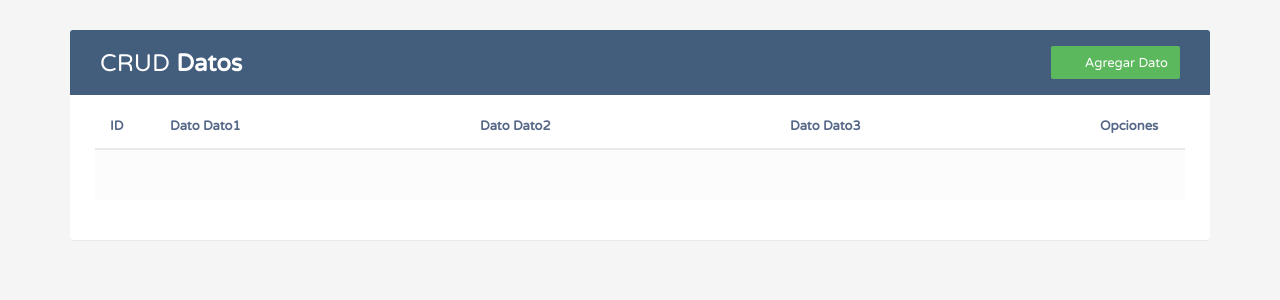
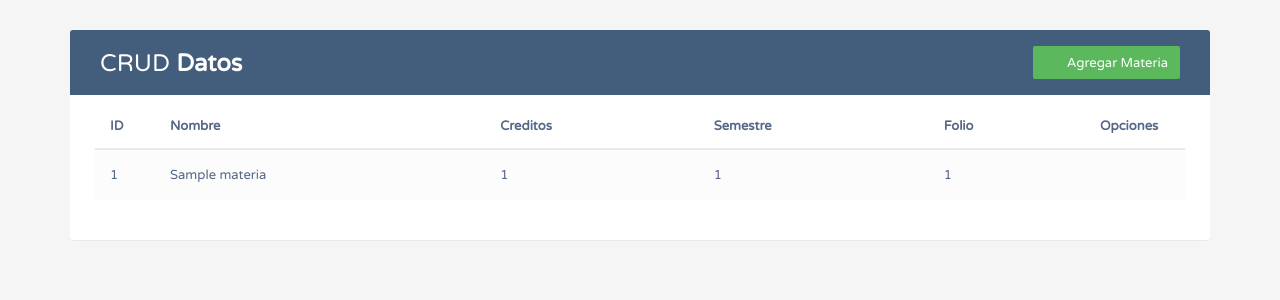
Before and after one commit to ManuelCanul109/Examen_270219_Victor, a CodeIgniter app: page /database/index.php/materias/index in a window 1280 px wide. Shown: the top 300 px of the page. Run offline with CodeIgniter, Linux system fonts and the light colour scheme; tables that the repository leaves empty hold one stand-in row (values such as "Sample post"); data that the repository does not hold is empty.

Commit message:
Se termino la vista agregar

```diff
--- a/application/controllers/Materias.php
+++ b/application/controllers/Materias.php
@@ -21,17 +21,18 @@ class Materias extends CI_Controller{
 		# code...
 		$this->load->library("form_validation");
 		$this->load->helper("form");
-		$data["titulo"] = "Agregar Alumno";
+		$data["titulo"] = "Agregar Materia";
 
-		$this->form_validation->set_rules("dato_dato1","dato_dato1","required");
-		$this->form_validation->set_rules("dato_dato2","dato_dato2","required");
-		$this->form_validation->set_rules("dato_dato3","dato_dato3","required");
+		$this->form_validation->set_rules("nombre","nombre","required");
+		$this->form_validation->set_rules("creditos","creditos","required");
+		$this->form_validation->set_rules("semestre","semestre","required");
+		$this->form_validation->set_rules("folio","folio","required");
 
 		if($this->form_validation->run() == FALSE){
 			$this->load->view("Dato/add",$data);
 		}else{
-			$this->Materia->insertarDato();
-			redirect('Datos');
+			$this->Materia->agregarMateria();
+			redirect('Materias');
 		}
 	}
 
@@ -50,11 +51,11 @@ class Materias extends CI_Controller{
 			}else{
 
 				$this->Materia->actualizarDat($id);
-				redirect('Datos');
+				redirect('Materias');
 			}
 		}else{
 			$this->Materia->actualizarDat($id);
-			redirect("Datos");
+			redirect("Materias");
 		}
 
 	}
@@ -63,11 +64,11 @@ class Materias extends CI_Controller{
 
 		if($id != null){
 			if($this->Materia->eliminarDato($id)){
-				redirect('Datos');
+				redirect('Materias');
 			}
 		}else{
 			//$this->Dato->actualizarDat($id);
-			redirect("Datos");
+			redirect("Materias");
 		}
 	}
 }
--- a/application/models/Materia.php
+++ b/application/models/Materia.php
@@ -31,13 +31,14 @@ class Materia extends CI_model{
 	public function agregarMateria(){
 
 
-		$alumno = array(
-			'nombre_alumno' => $this->input->post('nombre'),
-			'apellidos_alumno' => $this->input->post('apellido'),
-			'matricula_alumno' => $this->input->post('matricula')
+		$materia = array(
+			'nombre' => $this->input->post('nombre'),
+			'creditos' => $this->input->post('creditos'),
+			'semestre' => $this->input->post('semestre'),
+			'folio' => $this->input->post('folio')
 		);
 
-		return $this->db->insert("materias",$alumno);
+		return $this->db->insert("materias",$materia);
 	}
 
 	public function actualizarMateria($id = null){
--- a/application/views/Dato/index.php
+++ b/application/views/Dato/index.php
@@ -242,7 +242,7 @@
 						<h2>CRUD <b>Datos</b></h2>
 					</div>
 					<div class="col-sm-6">
-						<a href="<?php echo base_url(); ?>index.php/Materias/agregarMateria" class="btn btn-success"><i class="material-icons">&#xE147;</i> <span>Agregar Dato</span></a>
+						<a href="<?php echo base_url(); ?>index.php/Materias/agregarMateria" class="btn btn-success"><i class="material-icons">&#xE147;</i> <span>Agregar Materia</span></a>
 
 					</div>
                 </div>
@@ -251,9 +251,10 @@
                 <thead>
                     <tr>
                         <th>ID</th>
-                        <th>Dato Dato1</th>
-						<th>Dato Dato2</th>
-                        <th>Dato Dato3</th>
+                        <th>Nombre</th>
+						<th>Creditos</th>
+                        <th>Semestre</th>
+                        <th>Folio</th>
                         <th>Opciones</th>
                     </tr>
                 </thead>
@@ -266,13 +267,14 @@
 
 	   	?>
                     <tr>
-                        <td><?= $fila->id_dato;?></td>
-                        <td><?= $fila->dato_dato1;?></td>
-						<td><?= $fila->dato_dato2;?></td>
-                        <td><?= $fila->dato_dato3;?></td>
+                        <td><?= $fila->id;?></td>
+                        <td><?= $fila->nombre;?></td>
+						<td><?= $fila->creditos;?></td>
+                        <td><?= $fila->semestre;?></td>
+                        <td><?= $fila->folio;?></td>
                         <td>
 
-                         <a href="<?php echo base_url(); ?>index.php/Materias/actualizarMateria/<?php echo $fila->id_dato; ?> "
+                         <a href="<?php echo base_url(); ?>index.php/Materias/actualizarMateria/<?php echo $fila->id; ?> "
                          	class="edit">
                          	<i class="material-icons"
                          		data-toggle="tooltip"
@@ -280,7 +282,7 @@
                          	</i>
                          </a>
 
-                     	<a href="<?php echo base_url(); ?>index.php/Materias/eliminarMateria/<?php echo $fila->id_dato; ?>" class="delete" >
+                     	<a href="<?php echo base_url(); ?>index.php/Materias/eliminarMateria/<?php echo $fila->id; ?>" class="delete" >
                      		<i class="material-icons"
                      			data-toggle="tooltip"
                      			title="Eliminar">&#xE872;
```
Also changed, not shown: application/views/Dato/add.php (+4 -4 lines).
